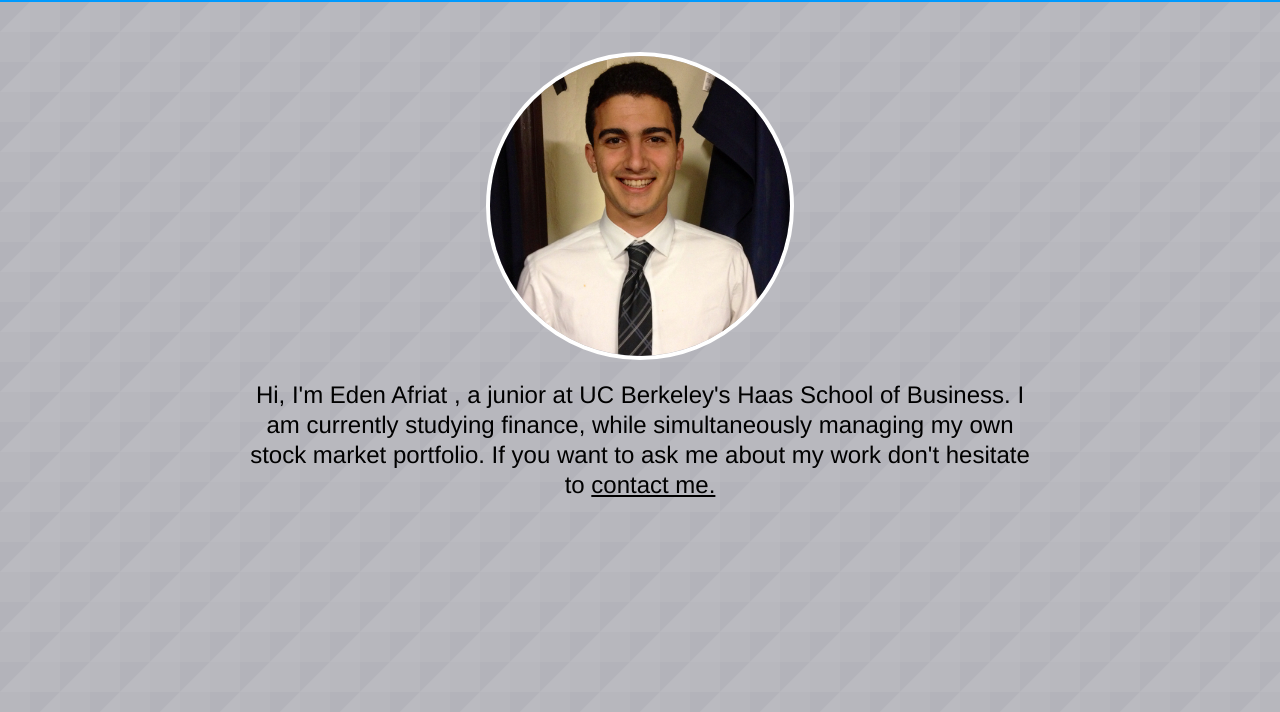
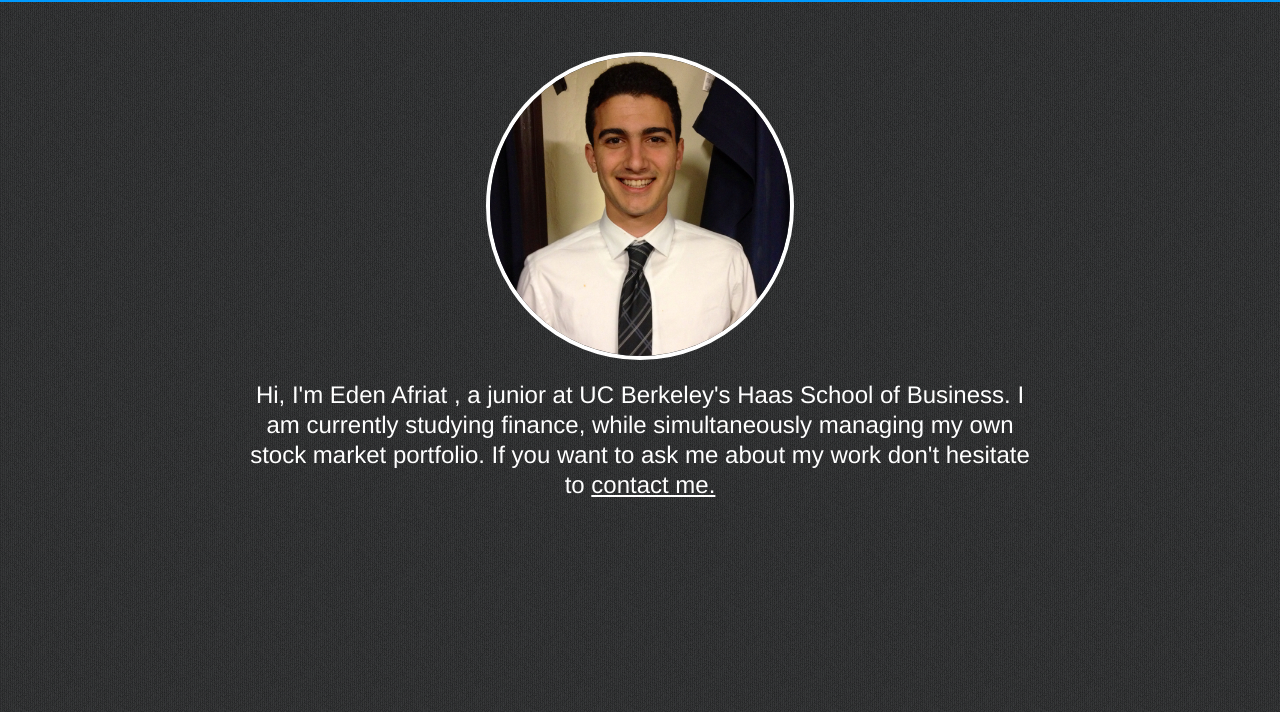
Before and after one commit to edenafriat/edenafriat.github.io, a plain HTML site: page index.html in a window 1280 px wide. Shown: the part 88-800 px from the top of the page. Drawn offline with Linux system fonts and the light colour scheme.

Commit message:
background

```diff
--- a/stylesheet.css
+++ b/stylesheet.css
@@ -1,6 +1,6 @@
 body {
 	margin: 0;
-	background-image: url('images/triangular.png');
+	background-image: url('images/classy.png');
 }
 
 #menubar-wrapper {
@@ -43,7 +43,7 @@ a {
 }
 
 #contactme {
-	color: black;
+	color: white;
 	text-decoration: underline;
 }
 
@@ -60,7 +60,7 @@ p {
 	text-align: center;
 	padding-top: 20px;
 	max-width: 800px;
-	color: black;
+	color: white;
 	font-size: 1.5em;
 	line-height: 1.25em;
 	display: block;
```
Also changed, not shown: images/classy.png (added).
